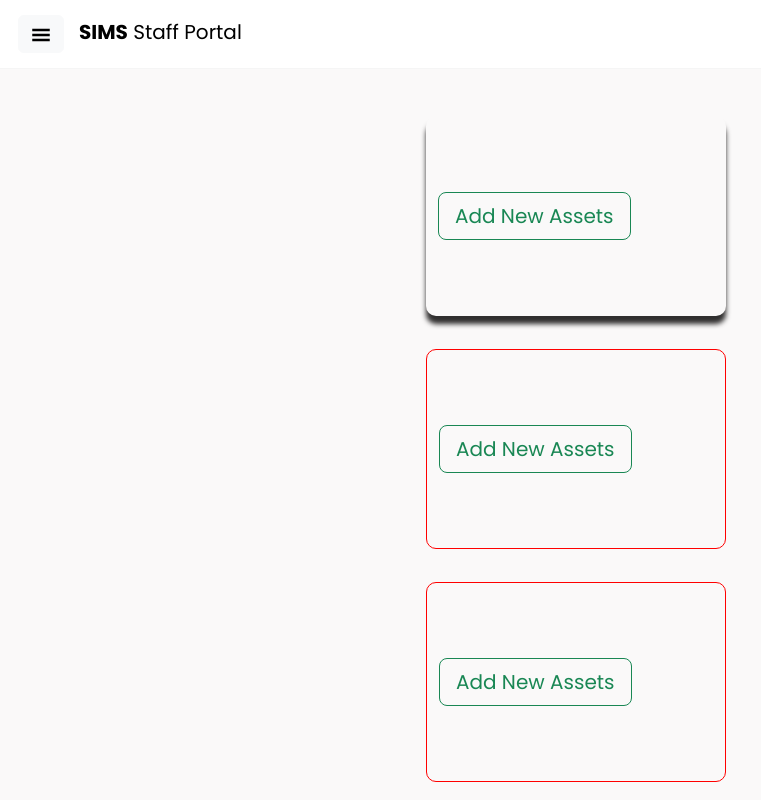
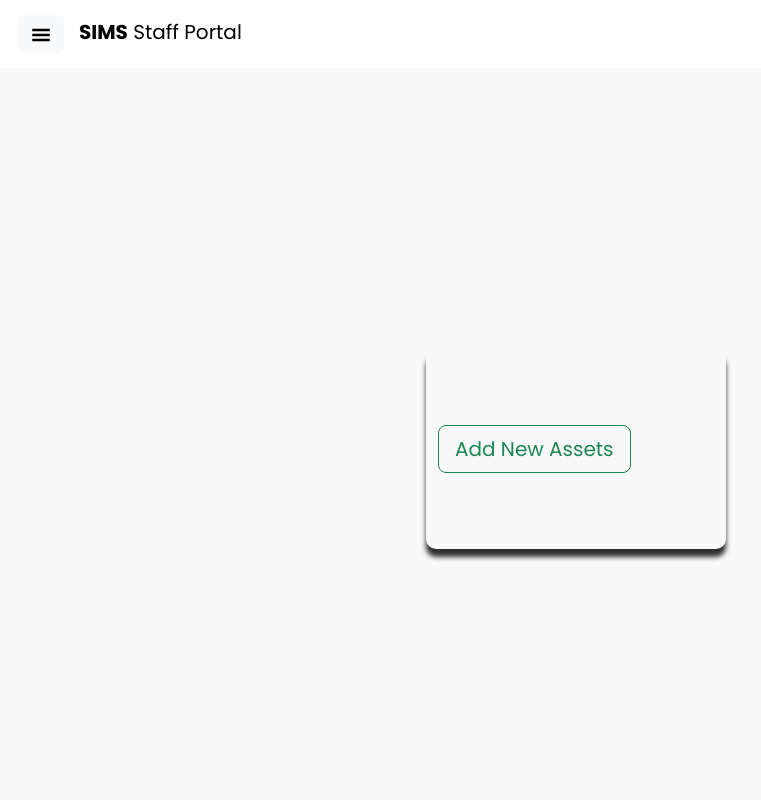
Before and after one commit to MarkRyuo/SalesInventoryManagementSystem_SIMS, a React (Vite) app in the folder client/: page /SDashboard in a window 1280 px wide. Shown: the whole page, without its empty margins (64-825 px from the left). Built offline with nearby package versions, Linux system fonts and the light colour scheme.

Commit message:
Update: Adding Btns

```diff
--- a/client/src/pages/StaffPages/SDashboard.jsx
+++ b/client/src/pages/StaffPages/SDashboard.jsx
@@ -24,12 +24,7 @@ function SDashboard() {
                     }}>
                     <AddNewAssets />
                 </Col>
-                <Col lg={12} style={{ border: "1px solid red", borderRadius: "10px", width: "100%", maxWidth: 300, height: 200, alignContent: "center" }}>
-                    <AddNewAssets />
-                </Col>
-                <Col lg={12} style={{ border: "1px solid red", borderRadius: "10px", width: "100%", maxWidth: 300, height: 200, alignContent: "center" }}>
-                    <AddNewAssets />
-                </Col>
+
             </Row>
         </MainStaffLayout>
     )
```
